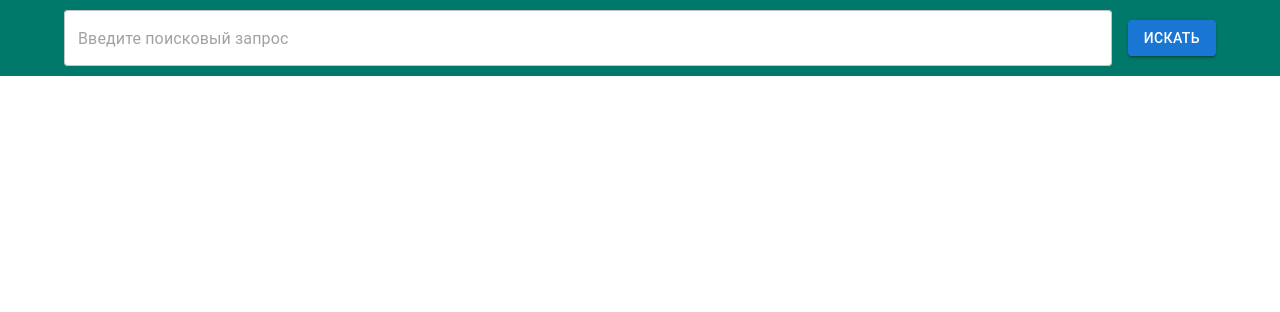
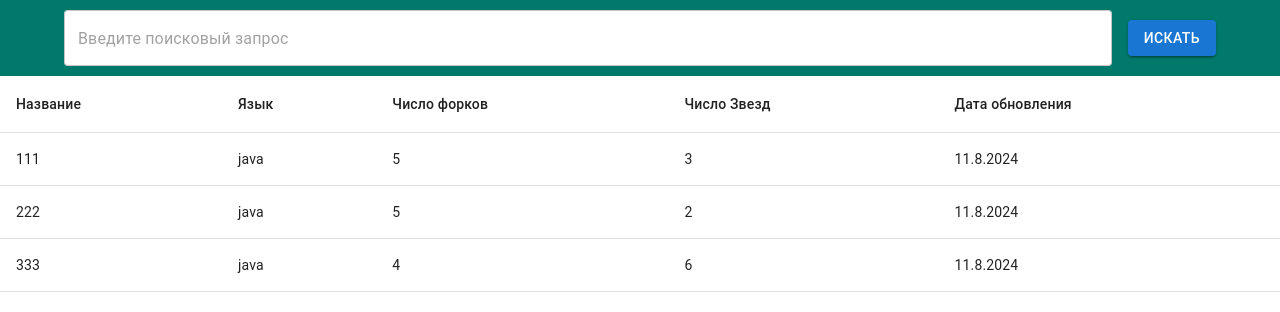
Before and after one commit to Rambo-react/gitHub-explorer, a React (Vite) app: page / in a window 1280 px wide. Shown: the top 312 px of the page. Built offline with nearby package versions, Linux system fonts and the light colour scheme.

Commit message:
feat: add component repotable with mok data

```diff
--- a/src/App.tsx
+++ b/src/App.tsx
@@ -1,5 +1,6 @@
 import { Box, Container } from '@mui/material'
 import { SearchBar } from './components/SearchBar/SearchBar'
+import { RepoTable } from './components/RepoTable/RepoTable'
 
 function App() {
   return (
@@ -9,6 +10,9 @@ function App() {
           <SearchBar />
         </Container>
       </Box>
+      <Box>
+        <RepoTable />
+      </Box>
     </>
   )
 }
--- /dev/null
+++ b/src/components/RepoTable/RepoTable.tsx
@@ -0,0 +1,70 @@
+import { Table, TableBody, TableCell, TableHead, TableRow } from '@mui/material'
+import React from 'react'
+
+interface RepoTableProps {
+  repositories?: typeof mokArray
+}
+
+const tableHeadNames = [
+  'Название',
+  'Язык',
+  'Число форков',
+  'Число Звезд',
+  'Дата обновления',
+]
+
+const mokArray = [
+  {
+    id: 1,
+    name: '111',
+    language: 'java',
+    forkCount: 5,
+    starsCount: 3,
+    updateDate: new Date().toLocaleDateString('de-DE'),
+  },
+  {
+    id: 2,
+    name: '222',
+    language: 'java',
+    forkCount: 5,
+    starsCount: 2,
+    updateDate: new Date().toLocaleDateString('de-DE'),
+  },
+  {
+    id: 3,
+    name: '333',
+    language: 'java',
+    forkCount: 4,
+    starsCount: 6,
+    updateDate: new Date().toLocaleDateString('de-DE'),
+  },
+]
+export const RepoTable: React.FC<RepoTableProps> = ({
+  repositories = mokArray,
+}) => {
+  return (
+    <Table>
+      <TableHead>
+        <TableRow>
+          {tableHeadNames.map((name) => (
+            <TableCell>{`${name}`}</TableCell>
+          ))}
+        </TableRow>
+      </TableHead>
+      <TableBody>
+        {repositories.map((repo) => (
+          <TableRow
+            key={repo.id}
+            onClick={() => console.log(`selected repo:${repo}`)}
+          >
+            <TableCell>{repo.name}</TableCell>
+            <TableCell>{repo.language}</TableCell>
+            <TableCell>{repo.forkCount}</TableCell>
+            <TableCell>{repo.starsCount}</TableCell>
+            <TableCell>{repo.updateDate}</TableCell>
+          </TableRow>
+        ))}
+      </TableBody>
+    </Table>
+  )
+}
--- a/src/redux/slices/repoSlice.ts
+++ b/src/redux/slices/repoSlice.ts
@@ -11,7 +11,7 @@ interface RepoState {
 const initialState: RepoState = {
   searchTerm: '',
   orderBy: {
-    field: 'STARS',
+    field: 'Название',
     direction: 'DESC',
   },
 }
```
